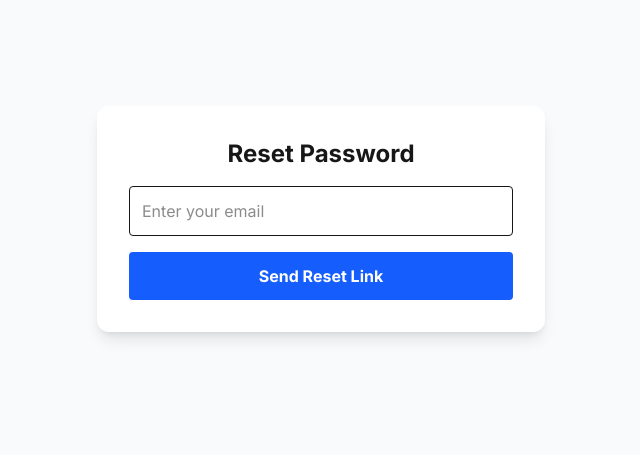
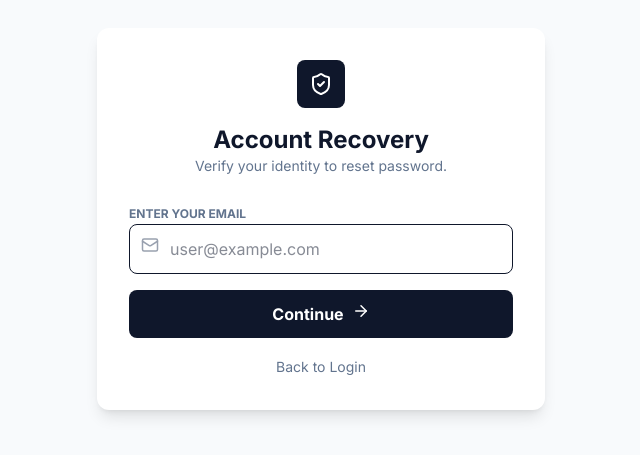
Before and after one commit to aymnmax/passwordmanager, a Next.js app: page /auth/forgot in a window 1280 px wide. Shown: the part 181-636 px from the top of the page, without its empty margins (319-959 px from the left). Built offline with nearby package versions, Linux system fonts and the light colour scheme; no server answers.

Commit message:
UI upgrade + MFA

```diff
--- a/app/auth/forgot/page.tsx
+++ b/app/auth/forgot/page.tsx
@@ -2,31 +2,155 @@
 import { useState } from 'react';
 import { supabase } from '@/lib/supabase';
 import { toast } from 'sonner';
+import { ShieldCheck, Mail, HelpCircle, AlertTriangle, ArrowRight, Loader2 } from 'lucide-react';
+import { useRouter } from 'next/navigation';
+
+const QUESTIONS: Record<string, string> = {
+  pet: "What was your first pet's name?",
+  city: "In which city were you born?",
+  school: "What is your favorite school subject?"
+};
 
 export default function ForgotPage() {
+  const router = useRouter();
+  const [step, setStep] = useState(1); // 1=Email, 2=Question
+  const [loading, setLoading] = useState(false);
   const [email, setEmail] = useState('');
-  const [loading, setLoading] = useState(false);
+  const [question, setQuestion] = useState('');
+  const [answer, setAnswer] = useState('');
 
-  const handleReset = async (e: React.FormEvent) => {
+  // State for failed attempts
+  const [errorCount, setErrorCount] = useState(0);
+
+  // Step 1: Find User & Get Question
+  const handleFindUser = async (e: React.FormEvent) => {
     e.preventDefault();
     setLoading(true);
-    // Send standard Supabase Reset Link
-    const { error } = await supabase.auth.resetPasswordForEmail(email, {
-      redirectTo: `${window.location.origin}/auth/update-password`,
-    });
-    setLoading(false);
-    if (error) toast.error(error.message);
-    else toast.success("Check your email for the reset link!");
+    try {
+      // Call the RPC function we just created
+      const { data: qCode, error } = await supabase.rpc('get_security_question', {
+        email_input: email
+      });
+
+      if (error) throw error;
+      if (!qCode) throw new Error("No account found with this email.");
+
+      setQuestion(QUESTIONS[qCode as string] || "Security Question");
+      setStep(2);
+    } catch (err: any) {
+      toast.error(err.message);
+    } finally {
+      setLoading(false);
+    }
+  };
+
+  // Step 2: Verify Answer & Send Email
+  const handleVerifyAndSend = async (e: React.FormEvent) => {
+    e.preventDefault();
+    setLoading(true);
+
+    try {
+      const answerHash = btoa(answer.toLowerCase().trim());
+
+      // Call the RPC verification function
+      const { data: isValid, error } = await supabase.rpc('verify_security_answer', {
+        email_input: email,
+        answer_hash_input: answerHash
+      });
+
+      if (error) throw error;
+
+      if (!isValid) {
+        // Wrong Answer Logic
+        setErrorCount(prev => prev + 1);
+        if (errorCount >= 2) {
+           throw new Error("Maximum attempts reached. Contact creator: aliaymanwork@gmail.com");
+        }
+        throw new Error("Incorrect Answer. Please try again.");
+      }
+
+      // CORRECT ANSWER: Send the Reset Email
+      const { error: resetError } = await supabase.auth.resetPasswordForEmail(email, {
+        redirectTo: `${window.location.origin}/auth/update-password`, // This fixes the 404
+      });
+
+      if (resetError) throw resetError;
+
+      toast.success("Security verified! Password reset link sent to your email.");
+      router.push('/auth'); // Go back to login
+
+    } catch (err: any) {
+      toast.error(err.message, { duration: 5000 });
+    } finally {
+      setLoading(false);
+    }
   };
 
   return (
-    <div className="min-h-screen flex items-center justify-center bg-slate-50">
-       <div className="bg-white p-8 rounded-xl shadow-lg w-full max-w-md text-center">
-          <h2 className="text-2xl font-bold mb-4">Reset Password</h2>
-          <form onSubmit={handleReset} className="space-y-4">
-            <input type="email" required placeholder="Enter your email" className="w-full p-3 border rounded" value={email} onChange={e=>setEmail(e.target.value)} />
-            <button disabled={loading} className="w-full bg-blue-600 text-white p-3 rounded font-bold">Send Reset Link</button>
-          </form>
+    <div className="min-h-screen flex items-center justify-center bg-slate-50 p-4 font-sans text-slate-900">
+       <div className="bg-white p-8 rounded-xl shadow-lg w-full max-w-md">
+
+          <div className="text-center mb-6">
+            <div className="bg-slate-900 text-white w-12 h-12 rounded-lg flex items-center justify-center mx-auto mb-4">
+               <ShieldCheck size={24} />
+            </div>
+            <h2 className="text-2xl font-bold">Account Recovery</h2>
+            <p className="text-slate-500 text-sm">Verify your identity to reset password.</p>
+          </div>
+
+          {step === 1 ? (
+            <form onSubmit={handleFindUser} className="space-y-4">
+               <div className="space-y-1">
+                 <label className="text-xs font-bold uppercase text-slate-500">Enter your email</label>
+                 <div className="relative">
+                    <Mail className="absolute left-3 top-3 text-gray-400" size={18} />
+                    <input
+                      type="email"
+                      required
+                      className="w-full pl-10 p-3 border rounded-lg focus:ring-2 focus:ring-blue-600 outline-none"
+                      placeholder="user@example.com"
+                      value={email}
+                      onChange={e => setEmail(e.target.value)}
+                    />
+                 </div>
+               </div>
+               <button disabled={loading} className="w-full bg-slate-900 text-white p-3 rounded-lg font-bold hover:bg-black transition-all flex justify-center gap-2">
+                 {loading ? <Loader2 className="animate-spin" /> : <>Continue <ArrowRight size={18}/></>}
+               </button>
+               <button type="button" onClick={() => router.push('/auth')} className="w-full text-sm text-slate-500 hover:text-slate-800">Back to Login</button>
+            </form>
+          ) : (
+            <form onSubmit={handleVerifyAndSend} className="space-y-4 animate-in slide-in-from-right">
+               <div className="bg-blue-50 p-3 rounded-lg border border-blue-100 text-blue-800 text-sm font-medium flex gap-2">
+                  <HelpCircle className="shrink-0" size={18} />
+                  {question}
+               </div>
+
+               <div className="space-y-1">
+                 <label className="text-xs font-bold uppercase text-slate-500">Your Answer</label>
+                 <input
+                    type="text"
+                    required
+                    className="w-full p-3 border rounded-lg focus:ring-2 focus:ring-blue-600 outline-none"
+                    placeholder="Type your answer..."
+                    value={answer}
+                    onChange={e => setAnswer(e.target.value)}
+                 />
+               </div>
+
+               {errorCount > 0 && (
+                 <div className="text-red-500 text-xs flex items-center gap-1 font-bold">
+                    <AlertTriangle size={12} /> {errorCount}/3 Attempts used
+                 </div>
+               )}
+
+               <button disabled={loading} className="w-full bg-blue-600 text-white p-3 rounded-lg font-bold hover:bg-blue-700 transition-all flex justify-center">
+                 {loading ? <Loader2 className="animate-spin" /> : 'Verify & Reset Password'}
+               </button>
+               <button type="button" onClick={() => setStep(1)} className="w-full text-sm text-slate-500 hover:text-slate-800">Back</button>
+            </form>
+          )}
+
        </div>
     </div>
   )
--- /dev/null
+++ b/app/auth/update-password/page.tsx
@@ -0,0 +1,59 @@
+'use client';
+
+import { useState } from 'react';
+import { useRouter } from 'next/navigation';
+import { supabase } from '@/lib/supabase';
+import { toast } from 'sonner';
+import { Lock, Loader2 } from 'lucide-react';
+
+export default function UpdatePasswordPage() {
+  const [password, setPassword] = useState('');
+  const [loading, setLoading] = useState(false);
+  const router = useRouter();
+
+  const handleUpdate = async (e: React.FormEvent) => {
+    e.preventDefault();
+    setLoading(true);
+
+    try {
+      const { error } = await supabase.auth.updateUser({ password: password });
+
+      if (error) throw error;
+
+      toast.success("Password updated successfully! Logging you in...");
+      router.push('/vault'); // Redirect to Vault
+    } catch (err: any) {
+      toast.error(err.message);
+    } finally {
+      setLoading(false);
+    }
+  };
+
+  return (
+    <div className="min-h-screen flex items-center justify-center bg-slate-50 p-4 font-sans">
+       <div className="bg-white p-8 rounded-xl shadow-lg w-full max-w-md">
+          <div className="text-center mb-6">
+            <div className="bg-green-100 text-green-600 w-12 h-12 rounded-lg flex items-center justify-center mx-auto mb-4">
+               <Lock size={24} />
+            </div>
+            <h2 className="text-2xl font-bold">Set New Password</h2>
+            <p className="text-slate-500 text-sm">Enter your new master password below.</p>
+          </div>
+
+          <form onSubmit={handleUpdate} className="space-y-4">
+            <input
+              type="password"
+              required
+              placeholder="New Password"
+              className="w-full p-3 border rounded-lg focus:ring-2 focus:ring-green-500 outline-none"
+              value={password}
+              onChange={e => setPassword(e.target.value)}
+            />
+            <button disabled={loading} className="w-full bg-green-600 text-white p-3 rounded-lg font-bold hover:bg-green-700 transition-all">
+               {loading ? <Loader2 className="animate-spin mx-auto" /> : 'Update Password'}
+            </button>
+          </form>
+       </div>
+    </div>
+  );
+}
```
